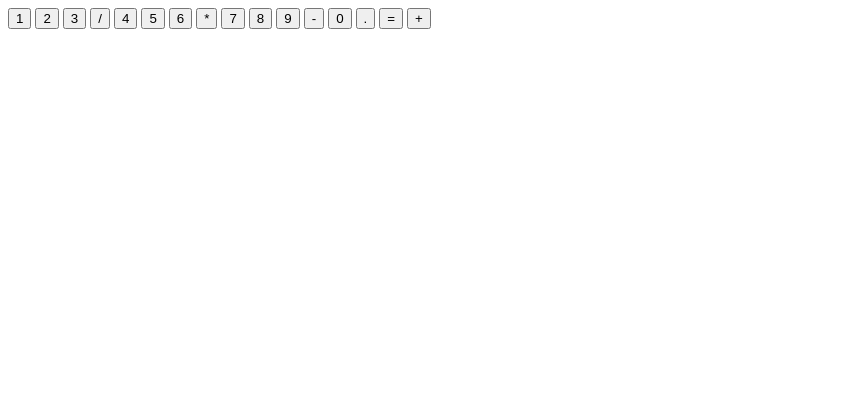
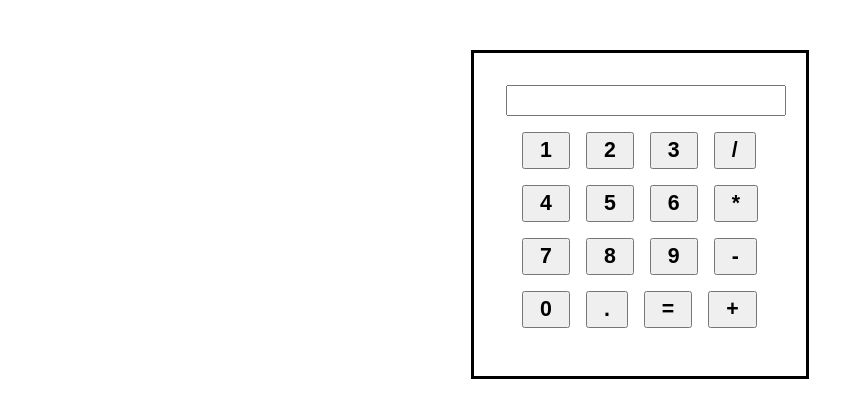
Before and after one commit to Jebep33/JSCalculator, a plain HTML site: page index.html in a window 1280 px wide. Shown: the whole page, without its empty margins (0-864 px from the left). Drawn offline with Linux system fonts and the light colour scheme.

Commit message:
Added basic styles

```diff
--- a/calculate.js
+++ b/calculate.js
@@ -1,3 +1,11 @@
+var num1, num2, operation;
+
+const button = document.querySelectorAll(button);
+
+
+
+;
+
 function add(a,b){
     return a+b;
 }
--- a/index.html
+++ b/index.html
@@ -4,30 +4,49 @@
     <meta charset="UTF-8">
     <meta name="viewport" content="width=device-width, initial-scale=1.0">
     <title>Simple Calculator</title>
-
+    <link rel="stylesheet" href="styles.css">
 </head>
 <body>
     <div class="container">
-        <div class="label"></div>
+
+        <div class="label">
+            <input type="text" id="numbers">
+        </div>
+
         <div class="buttons">
+
+            <div class="rows">
                 <button id="one">1</button>
                 <button id="two">2</button>
                 <button id="three">3</button>
                 <button id="divide">/</button>
+            </div>
+
+            <div class="rows">
                 <button id="four">4</button>
                 <button id="five">5</button>
                 <button id="six">6</button>
                 <button id="times">*</button>
+            </div>
+
+            <div class="rows">
                 <button id="seven">7</button>
                 <button id="eight">8</button>
                 <button id="nine">9</button>
                 <button id="minus">-</button>
+            </div>
+
+            <div class="rows">
                 <button id="zero">0</button>
                 <button id="dot">.</button>
                 <button id="equals">=</button>
                 <button id="plus">+</button>
             </div>
+
         </div>
+    </div>
+
     <script src="calculate.js"></script>
+
 </body>
 </html>
--- a/styles.css
+++ b/styles.css
@@ -0,0 +1,38 @@
+body{
+    margin: 0;
+    padding: 0;
+    display: flex;
+
+}
+
+.container{
+    justify-content: center;
+    align-items: center;
+    border: 3px solid black;
+    padding: 32px;
+    margin: 50px auto;
+    display: flex;
+    flex-direction: column;
+}
+
+.rows{
+    margin: 16px;
+    display: flex;
+    gap: 16px;
+}
+
+button{
+    padding: 4px 16px;
+    font-size: 16pt;
+    font-weight: bold;
+}
+
+.label{
+    width: 100%;
+}
+
+input{
+    width: 100%;
+    padding: 6px 4px;
+    text-align: right;
+}
```
Lines whose indentation alone changed are shown as unchanged.
